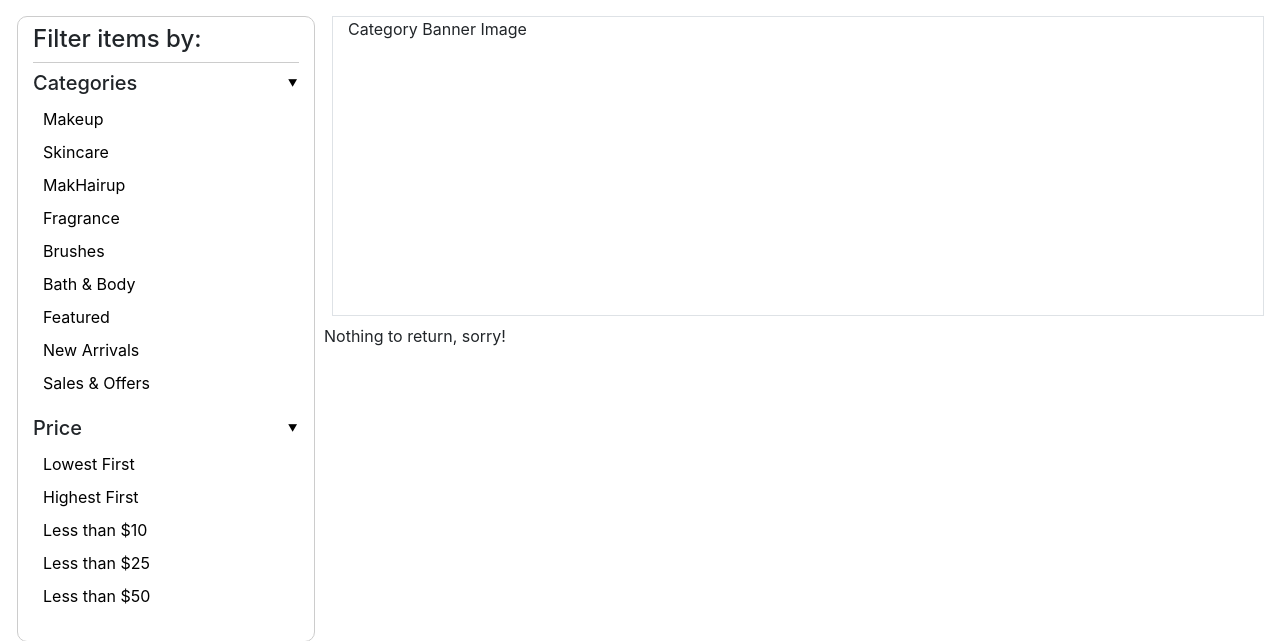
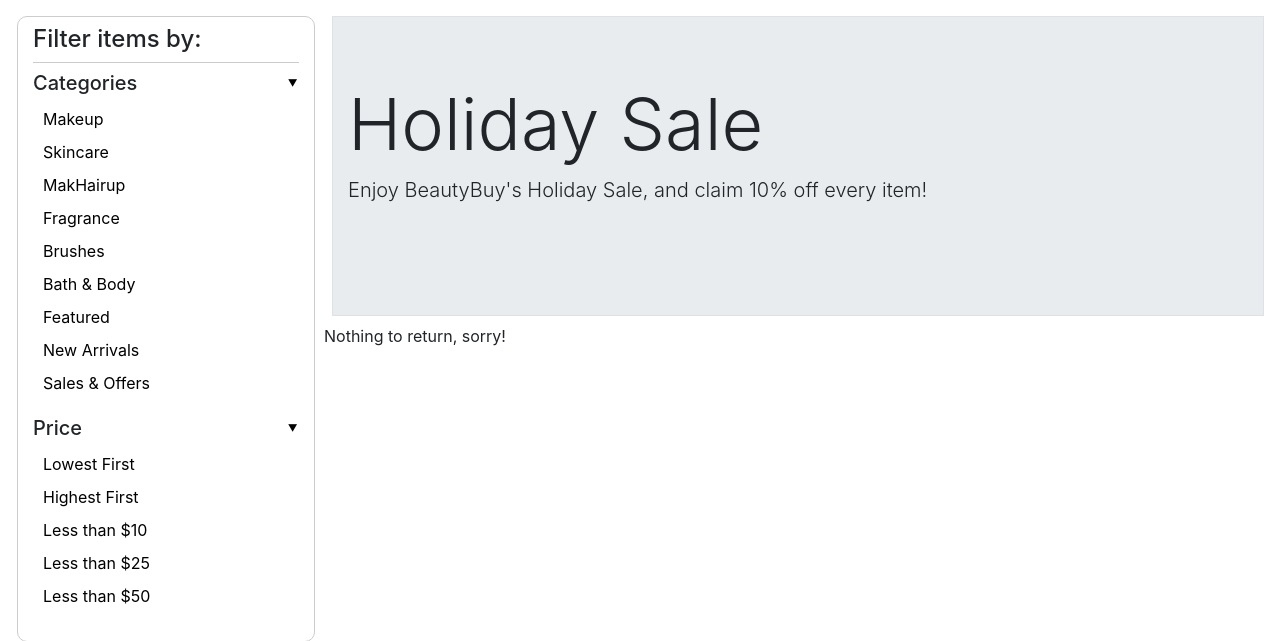
Before and after one commit to AlcornRyan/3172-ecommerce, a PHP site: page /index.php?page=browse in a window 1280 px wide. Shown: the part 57-698 px from the top of the page. Run offline with PHP 8.4, Linux system fonts and the light colour scheme; data that the repository does not hold is empty.

Commit message:
Update browse page banenr

```diff
--- a/include/browse/browse-categoryBanner.php
+++ b/include/browse/browse-categoryBanner.php
@@ -1,6 +1,11 @@
 <!-- Browse Category Container -->
 <div class="row px-2">
-    <div class="col-sm-12 browse_catBanner border">
-        Category Banner Image
+    <div class="col-sm-12 browse_catBanner border p-0 m-0">
+        <div class="jumbotron jumbotron-fluid h-100">
+            <div class="container-fluid">
+                <h1 class="display-3">Holiday Sale</h1>
+                <p class="lead">Enjoy BeautyBuy's Holiday Sale, and claim 10% off every item!</p>
+            </div>
+        </div>
     </div>
 </div>
```
